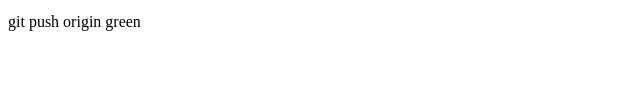
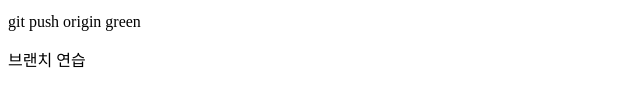
Before and after one commit to hj-Seong/0531-branch-project, a plain HTML site: page index.html in a window 1280 px wide. Shown: the part 162-268 px from the top of the page, without its empty margins (0-640 px from the left). Drawn offline with Linux system fonts and the light colour scheme.

Commit message:
0531 blue 깃브랜치 연습

```diff
--- a/index.html
+++ b/index.html
@@ -14,5 +14,9 @@
         <p>깃허브 브랜치로 push</p>
         <p>git push origin green</p>
     </section>
+    <section>
+        <!-- blue 작성 -->
+        <p>브랜치 연습</p>
+    </section>
 </body>
 </html>
```
